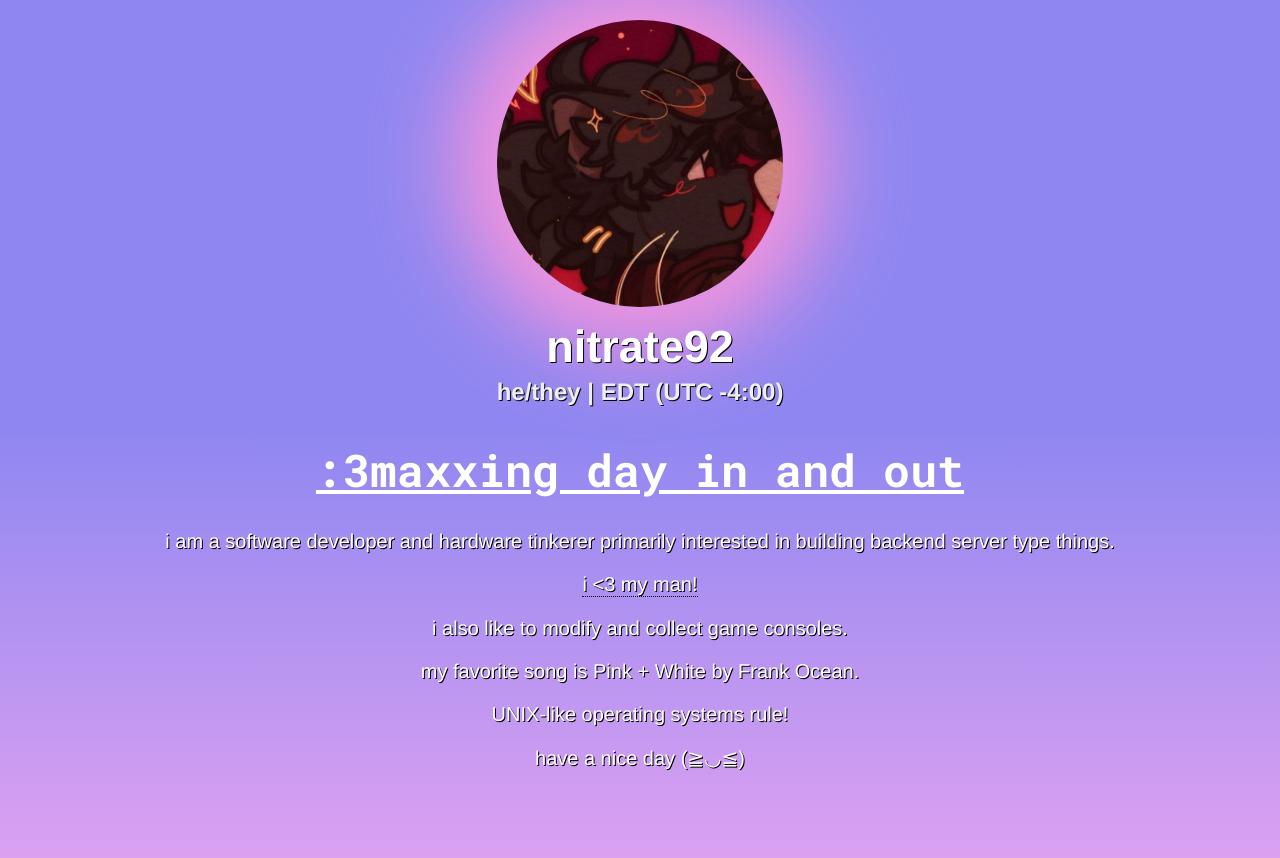
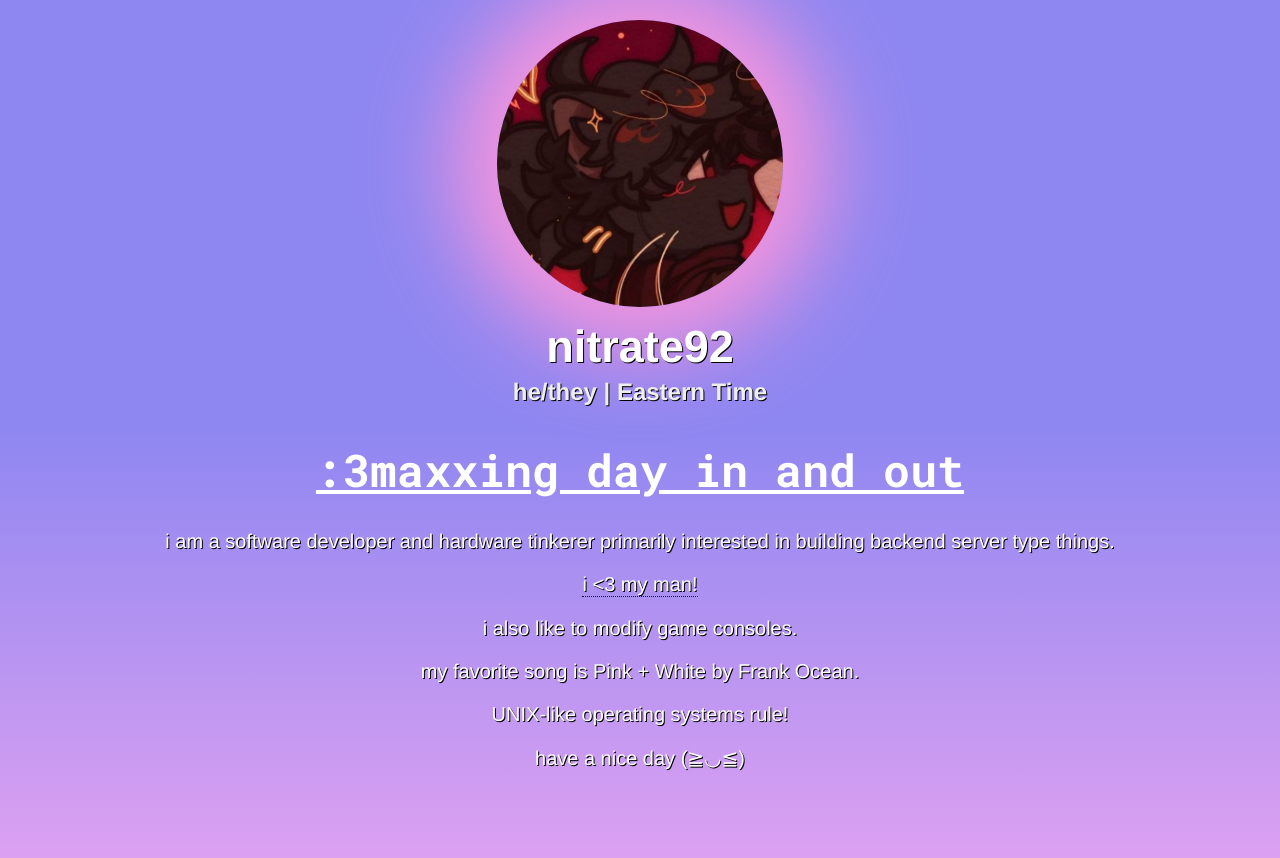
Before and after one commit to nitrate92/nitrate92.github.io, a plain HTML site: page index.html in a window 1280 px wide. Shown: the top 858 px of the page. Drawn offline with Linux system fonts and the light colour scheme.

Commit message:
This is a later problem

```diff
--- a/index.html
+++ b/index.html
@@ -208,7 +208,7 @@
          <p style="margin-top:0px;margin-bottom:0px;">i &lt;3 my man!</p>
          <span class="tooltiptext" id="when">javascript failure, laugh at this programmer</span>
       </div>
-      <p>i also like to modify and collect game consoles.</p>
+      <p>i also like to modify game consoles.</p>
       <p>my favorite song is Pink + White by Frank Ocean.</p>
       <p>UNIX-like operating systems rule!</p>
       <p>have a nice day (&#8807;&#9697;&#8806;)</p>
@@ -220,13 +220,10 @@
    </div>
    <script>
       // Being in the same time zone as New Jersey is scary
-      var jan = new Date(0, 1);
-      var jul = new Date(6, 1);
-      let offset = Math.max(jan.getTimezoneOffset(), jul.getTimezoneOffset());
-      document.getElementById("pronouns").innerHTML = `he/they | E${(offset = -4) ? "D" : "S"}T (UTC ${offset}:00)`;
+      document.getElementById("pronouns").innerHTML = `he/they | Eastern Time`;
 
+      var now = new Date();
       var specialDate = 1717547520; // Tue Jun 04 2024 20:32:00 GMT-0400 (Eastern Daylight Time)
-      var now = new Date();
       var nowTs = Math.floor(now.getTime() / 1000);
       var seconds = nowTs - specialDate;
       var base = "&#x2665;&#xfe0f;&nbsp;";
```
